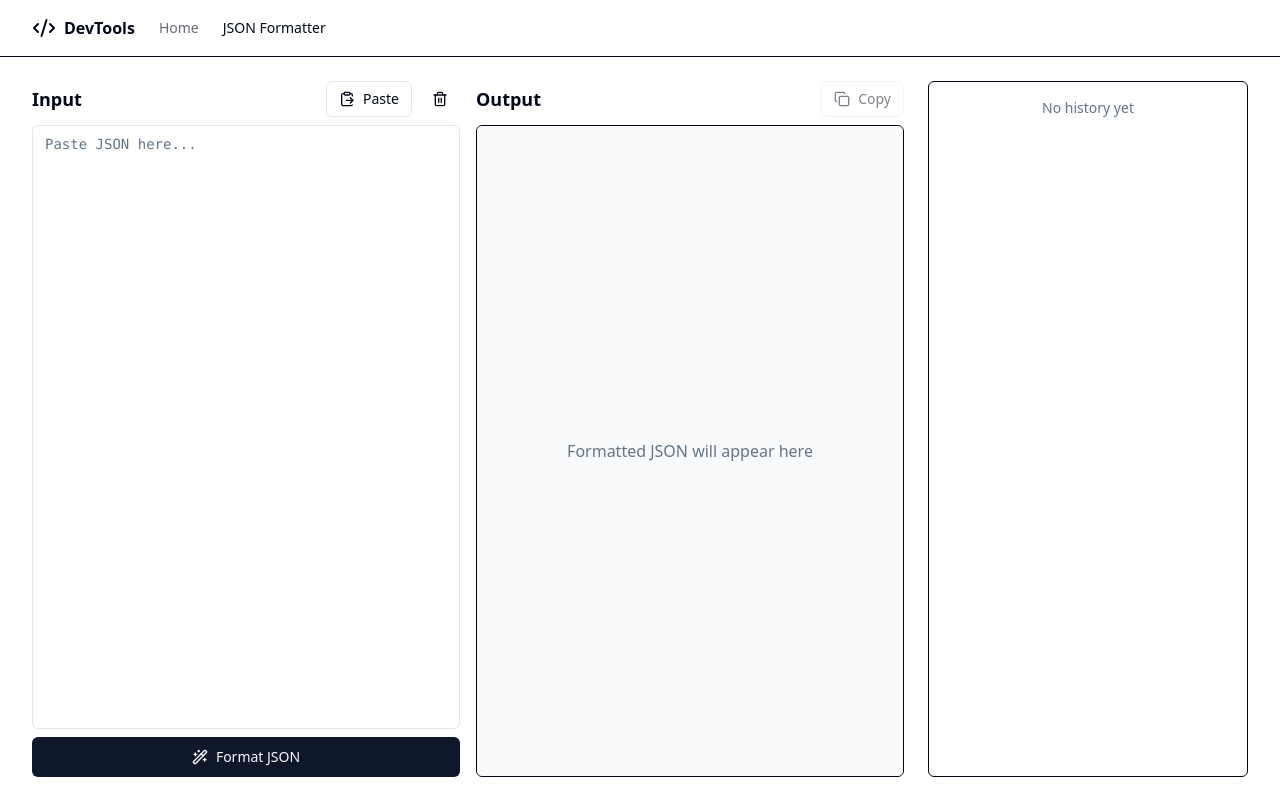
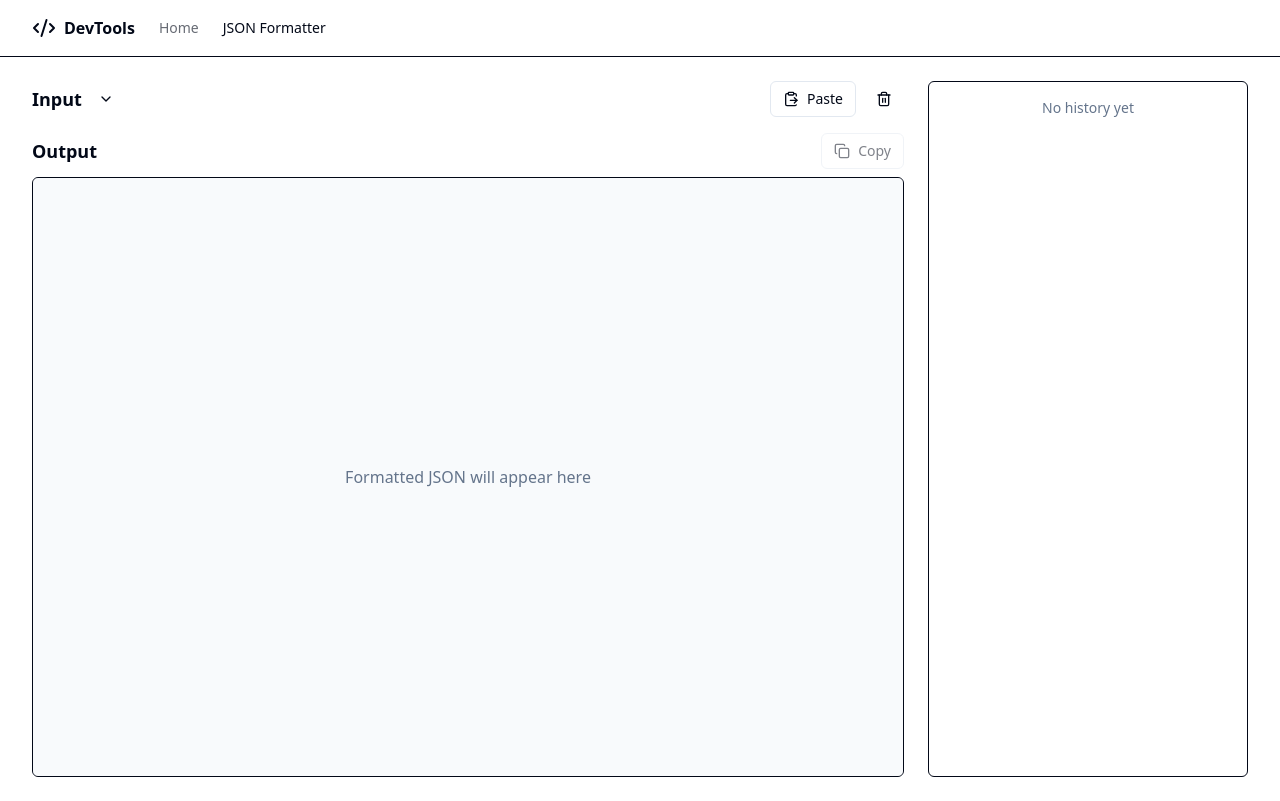
Before and after one commit to yukukotani/tool.yuku.dev, a React (Vite) app: page /json in a window 1280 px wide. Built offline with nearby package versions, Linux system fonts and the light colour scheme.

Commit message:
JSON Formatter: Input/Outputを上下レイアウトに変更し、Inputテキストエリアを折りたたみ可能に

```diff
--- a/src/features/json-formatter/components/JsonEditor.tsx
+++ b/src/features/json-formatter/components/JsonEditor.tsx
@@ -1,7 +1,7 @@
 import { useState, useCallback } from "react";
 import { Prism as SyntaxHighlighter } from "react-syntax-highlighter";
 import { vscDarkPlus } from "react-syntax-highlighter/dist/esm/styles/prism";
-import { Copy, Trash2, Wand2, ClipboardPaste } from "lucide-react";
+import { Copy, Trash2, Wand2, ClipboardPaste, ChevronDown, ChevronUp } from "lucide-react";
 import { Button } from "../../../ui/components/button";
 import { Textarea } from "../../../ui/components/textarea";
 import { cn } from "../../../libs/utils";
@@ -15,6 +15,7 @@ interface JsonEditorProps {
 export function JsonEditor({ value, onChange, onFormatSuccess }: JsonEditorProps) {
   const [error, setError] = useState<string | null>(null);
   const [formattedJson, setFormattedJson] = useState<string | null>(null);
+  const [isInputOpen, setIsInputOpen] = useState(false);
 
   const handleFormat = useCallback(() => {
     if (!value.trim()) {
@@ -65,10 +66,25 @@ export function JsonEditor({ value, onChange, onFormatSuccess }: JsonEditorProps
   }, [onChange]);
 
   return (
-    <div className="grid h-full grid-cols-1 gap-4 md:grid-cols-2">
+    <div className="flex h-full flex-col gap-4">
       <div className="flex flex-col gap-2">
         <div className="flex items-center justify-between">
+            <div className="flex items-center gap-2">
                 <h2 className="text-lg font-semibold">Input</h2>
+                <Button
+                    variant="ghost"
+                    size="sm"
+                    onClick={() => setIsInputOpen(!isInputOpen)}
+                    title={isInputOpen ? "Hide Input" : "Show Input"}
+                    className="h-8 w-8 p-0"
+                >
+                    {isInputOpen ? (
+                        <ChevronUp className="h-4 w-4" />
+                    ) : (
+                        <ChevronDown className="h-4 w-4" />
+                    )}
+                </Button>
+            </div>
             <div className="flex gap-2">
                 <Button variant="outline" size="sm" onClick={handlePaste} title="Paste from Clipboard">
                     <ClipboardPaste className="mr-2 h-4 w-4" />
@@ -79,8 +95,10 @@ export function JsonEditor({ value, onChange, onFormatSuccess }: JsonEditorProps
                 </Button>
             </div>
         </div>
+        {isInputOpen && (
+            <div className="flex flex-col gap-2">
                 <Textarea
-          className="flex-1 font-mono resize-none"
+                  className="font-mono resize-none min-h-[200px]"
                   placeholder="Paste JSON here..."
                   value={value}
                   onChange={(e) => {
@@ -98,8 +116,10 @@ export function JsonEditor({ value, onChange, onFormatSuccess }: JsonEditorProps
                     </div>
                 )}
             </div>
+        )}
+      </div>
 
-      <div className="flex flex-col gap-2">
+      <div className="flex flex-1 flex-col gap-2 min-h-0">
         <div className="flex items-center justify-between">
             <h2 className="text-lg font-semibold">Output</h2>
              <Button
```
Lines whose indentation alone changed are shown as unchanged.
